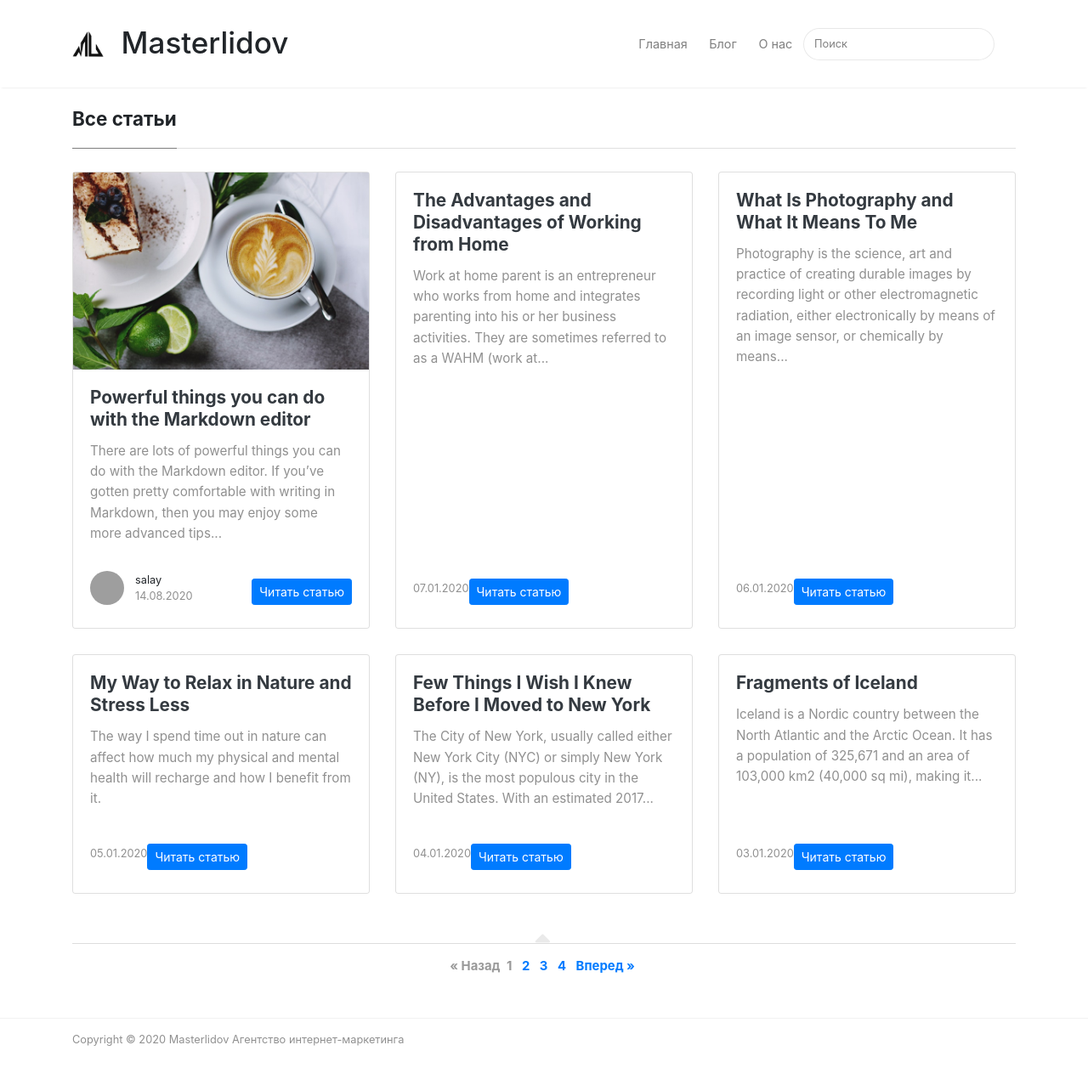
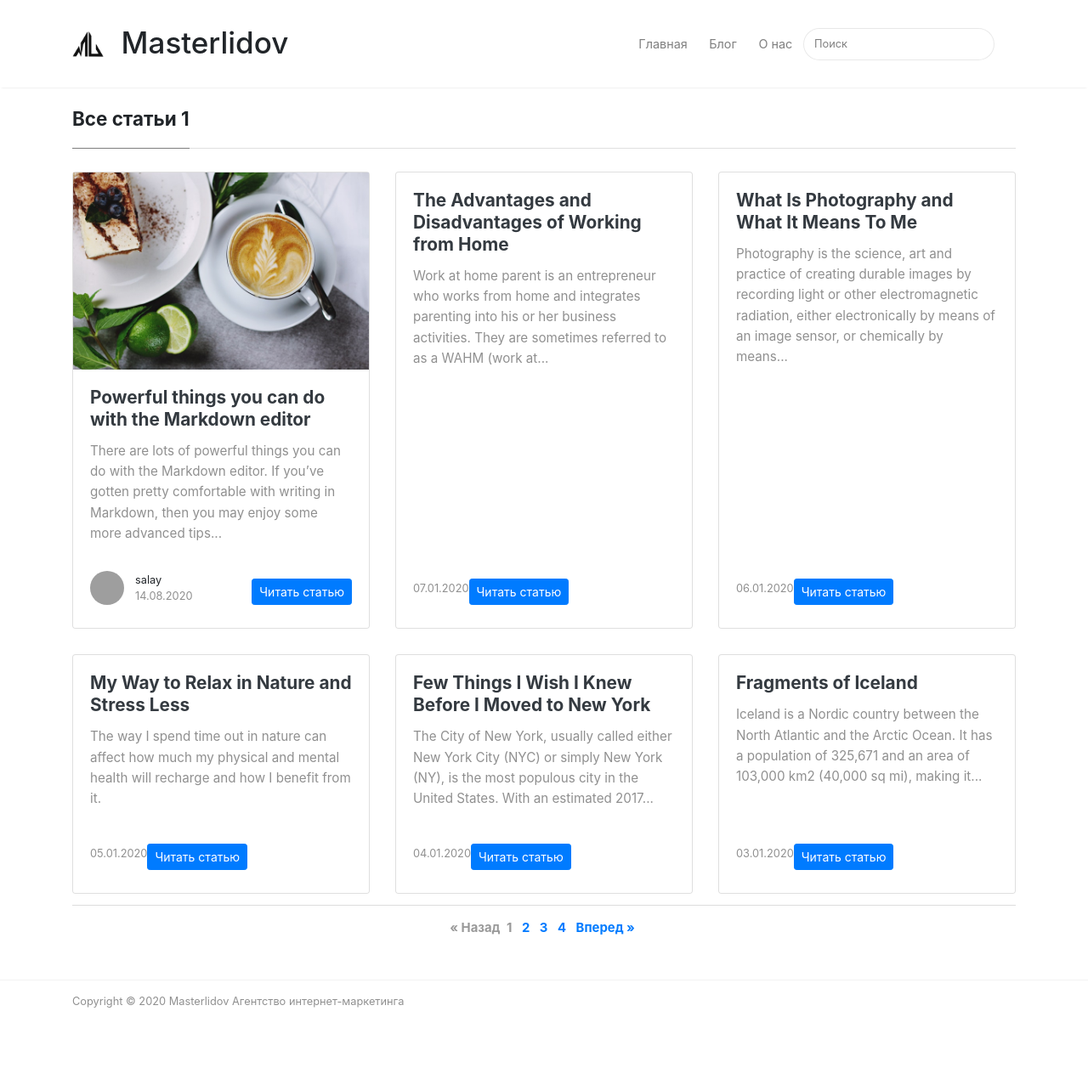
Before and after one commit to masterlidov/masterlidov.github.io, a Jekyll site: the page built from blog/index.html, in a window 1280 px wide and 1307 px high. Shown: the top 1270 px of the window at 85% size. Built offline with Jekyll 4.4.1, drawn with Linux system fonts in a browser that asks for light colours; nearby versions of some CDN libraries; the list of posts is cut into pages by our own code; grey boxes are pictures that could not be loaded.

Commit message:
Update index.html

```diff
--- a/blog/index.html
+++ b/blog/index.html
@@ -34,7 +34,7 @@
 
     <div class="section-title">
 
-        <h2><span>Все статьи</span></h2>
+        <h2><span>Все статьи 1</span></h2>
 
     </div>
 
```
